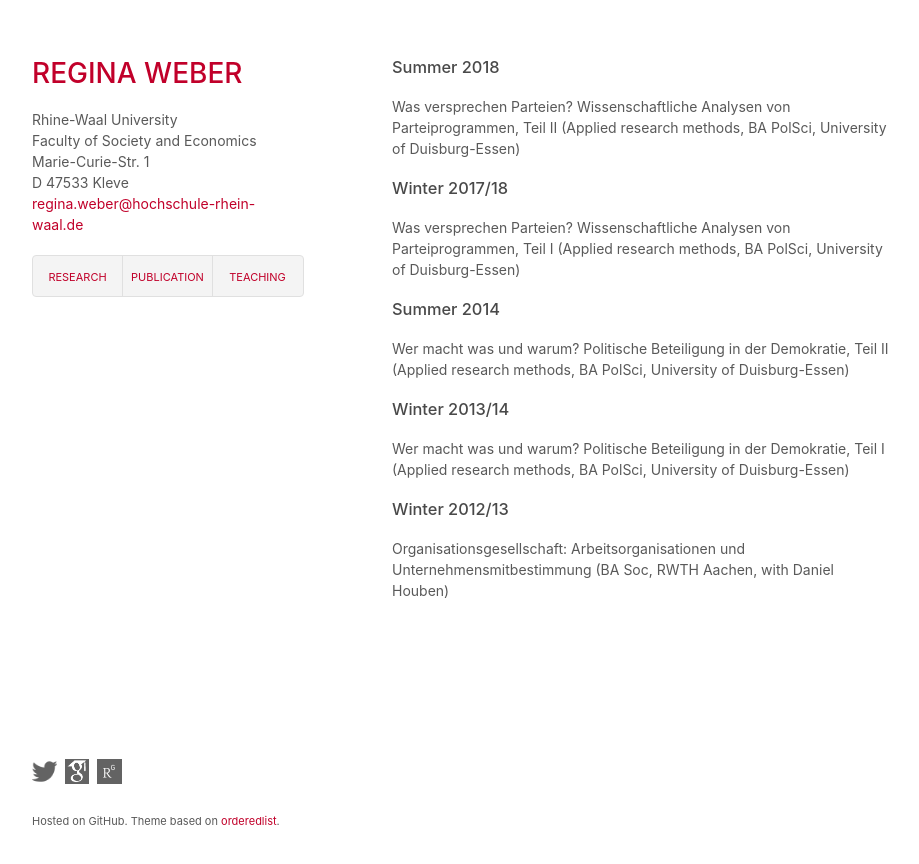
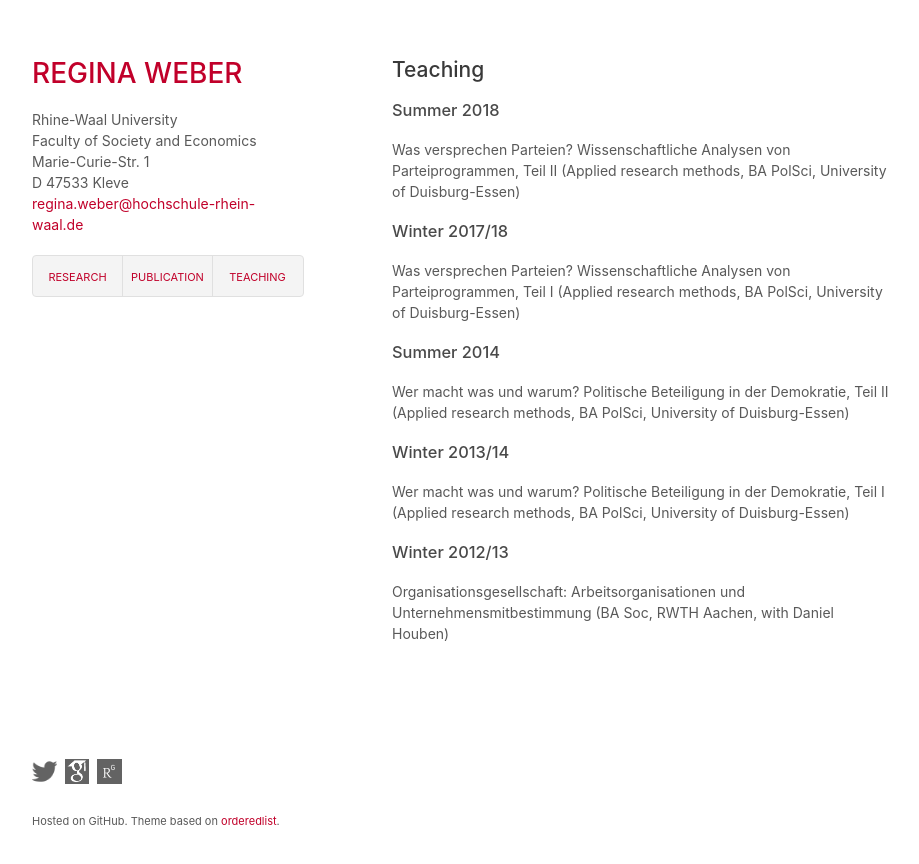
Before and after one commit to robertocabreratapia/robertocabreratapia.github.io, a Jekyll site: the page built from teaching.html, in a window 1280 px wide. Shown: the top 864 px of the page, without its empty margins (178-1097 px from the left). Built offline with Jekyll 4.4.1, drawn with Linux system fonts in a browser that asks for light colours.

Commit message:
Update teaching.html

```diff
--- a/teaching.html
+++ b/teaching.html
@@ -1,6 +1,7 @@
 ---
 layout: default
 ---
+<h2>Teaching</h2>
 <h3>Summer 2018</h3>
 <p>Was versprechen Parteien? Wissenschaftliche Analysen von Parteiprogrammen, Teil II (Applied research methods, BA PolSci, University of Duisburg-Essen)</p>
 
```
